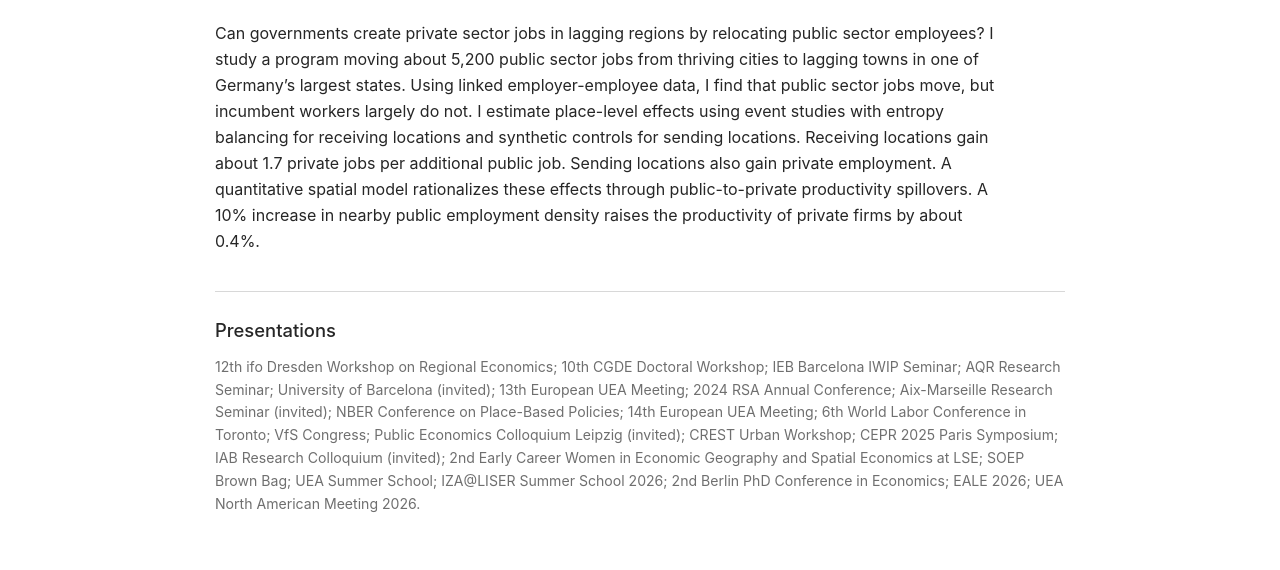
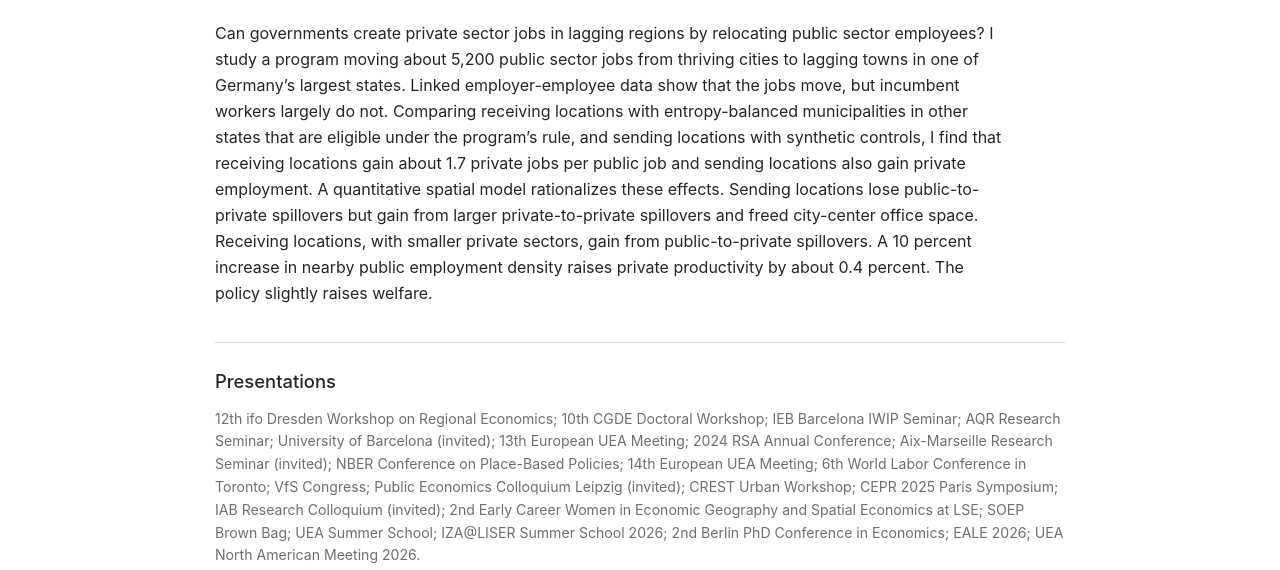
Before and after one commit to dndfreitas/dndfreitas.github.io, a plain HTML site: page jmp/index.html in a window 1280 px wide. Shown: the part 323-893 px from the top of the page. Drawn offline with Linux system fonts and the light colour scheme.

Commit message:
Update JMP PDF and abstract to 12 November 2026 draft
Co-Authored-By: Claude Opus 5.5 <noreply@anthropic.com>

```diff
--- a/jmp/index.html
+++ b/jmp/index.html
@@ -68,16 +68,20 @@
           Can governments create private sector jobs in lagging regions by
           relocating public sector employees? I study a program moving about
           5,200 public sector jobs from thriving cities to lagging towns in
-          one of Germany’s largest states. Using linked employer-employee
-          data, I find that public sector jobs move, but incumbent workers
-          largely do not. I estimate place-level effects using event studies
-          with entropy balancing for receiving locations and synthetic
-          controls for sending locations. Receiving locations gain about 1.7
-          private jobs per additional public job. Sending locations also gain
-          private employment. A quantitative spatial model rationalizes these
-          effects through public-to-private productivity spillovers. A 10%
-          increase in nearby public employment density raises the
-          productivity of private firms by about 0.4%.
+          one of Germany’s largest states. Linked employer-employee data show
+          that the jobs move, but incumbent workers largely do not. Comparing
+          receiving locations with entropy-balanced municipalities in other
+          states that are eligible under the program’s rule, and sending
+          locations with synthetic controls, I find that receiving locations
+          gain about 1.7 private jobs per public job and sending locations
+          also gain private employment. A quantitative spatial model
+          rationalizes these effects. Sending locations lose public-to-private
+          spillovers but gain from larger private-to-private spillovers and
+          freed city-center office space. Receiving locations, with smaller
+          private sectors, gain from public-to-private spillovers. A 10
+          percent increase in nearby public employment density raises
+          private productivity by about 0.4 percent. The policy slightly
+          raises welfare.
         </p>
         <section
           class="jmp-presentations"
```
Also changed, not shown: 1 other file.
